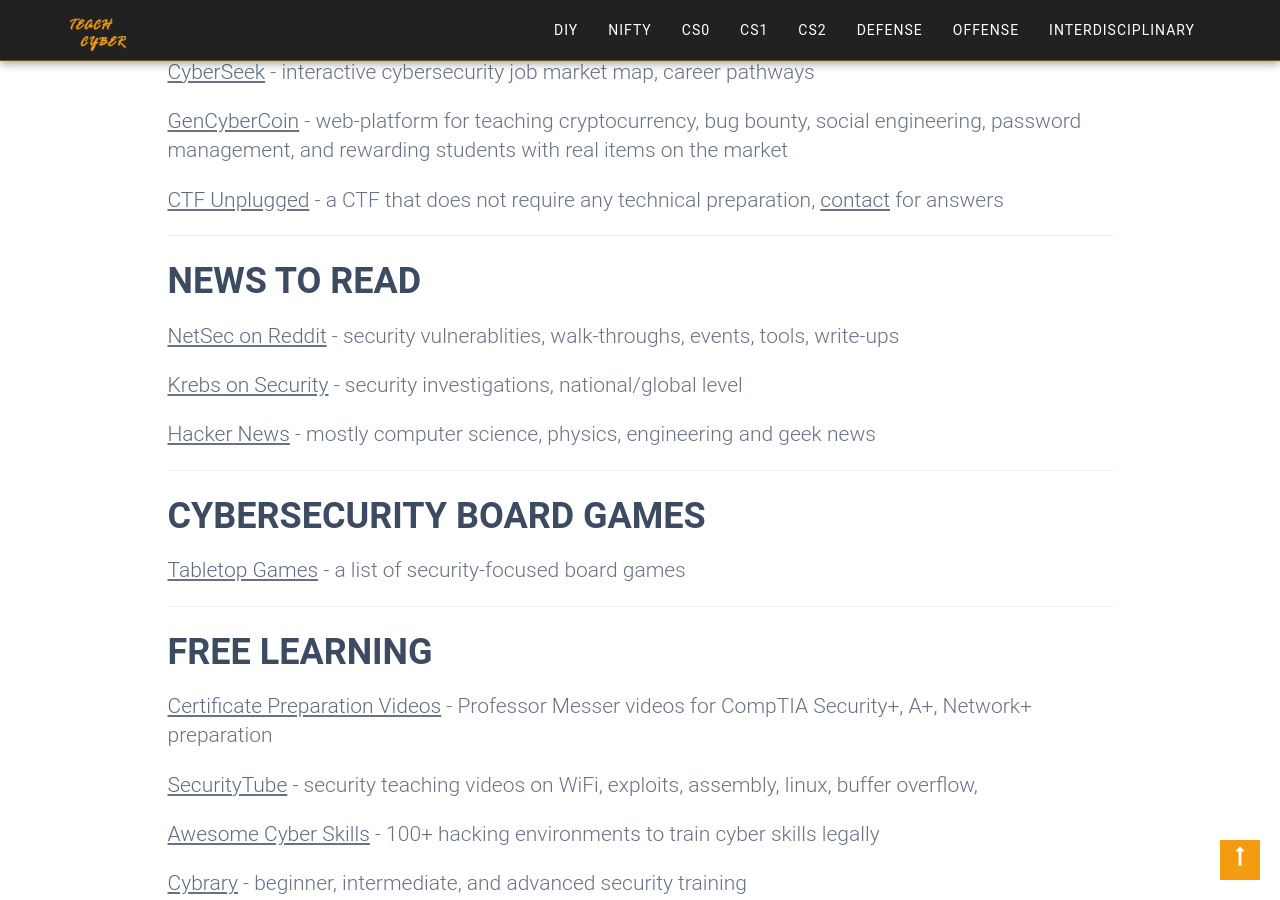
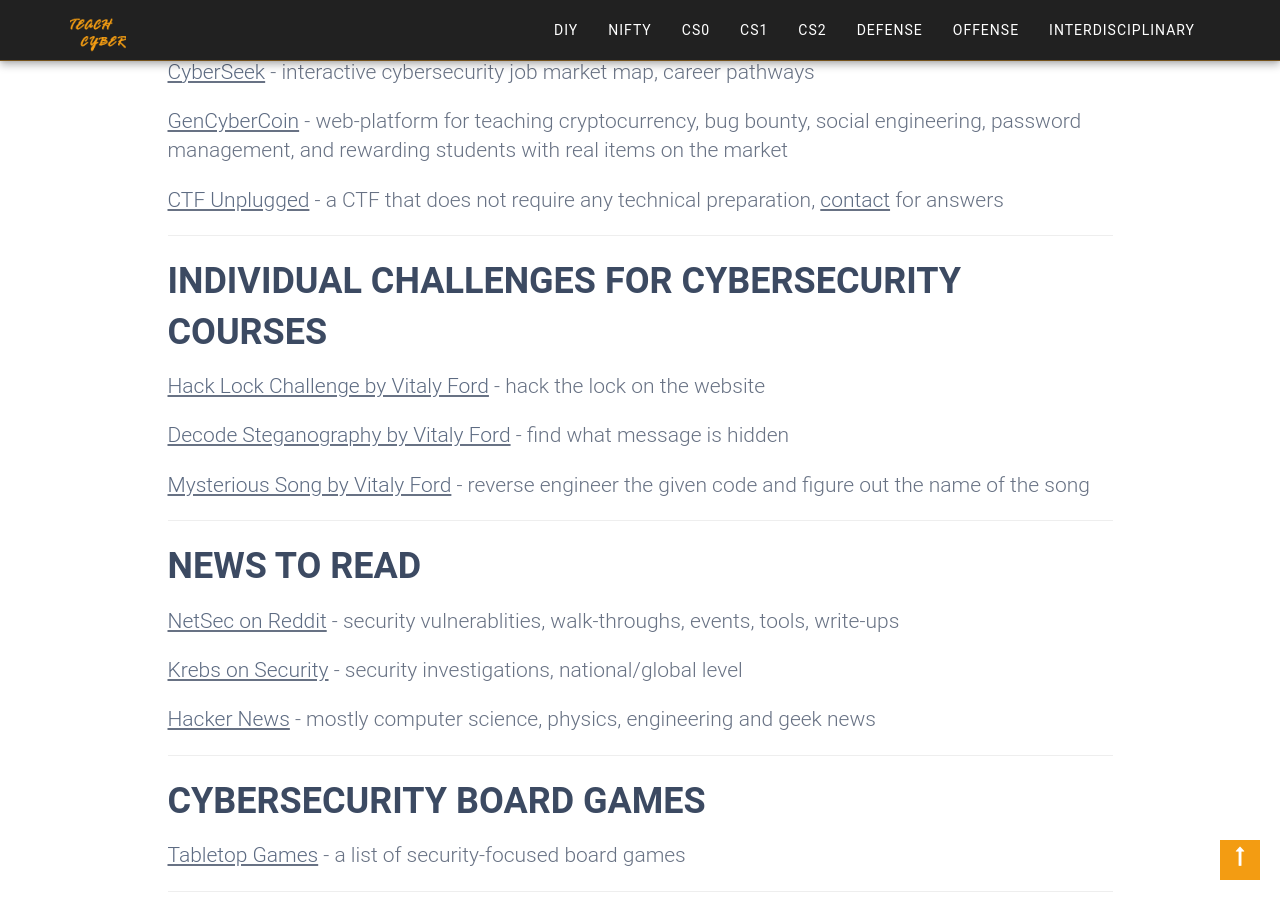
Before and after one commit to teachcyber/teachcyber.github.io, a Jekyll site: the page built from diy.html, in a window 1280 px wide and 900 px high, scrolled down 656 px. Built offline with Jekyll 4.4.1, drawn with Linux system fonts in a browser that asks for light colours.

Commit message:
Add a section on individual challenges, 3 samples

```diff
--- a/_data/diy.yml
+++ b/_data/diy.yml
@@ -19,6 +19,20 @@
     - name: "CTF Unplugged"
       description: "a CTF that does not require any technical preparation, <u><a href='https://vford.me/contact' target='_blank'>contact</a></u> for answers"
       url: "https://vford.me/ctf-unplugged/CTF_Unplugged_May_2019.docx"
+
+- name: "Individual Challenges for Cybersecurity Courses"
+  links:
+    - name: "Hack Lock Challenge by Vitaly Ford"
+      description: "hack the lock on the website"
+      url: "https://vford.me/challenges/hack-lock/"
+
+    - name: "Decode Steganography by Vitaly Ford"
+      description: "find what message is hidden"
+      url: "https://vford.me/challenges/catch-me/if-you-can.pdf"
+
+    - name: "Mysterious Song by Vitaly Ford"
+      description: "reverse engineer the given code and figure out the name of the song"
+      url: "https://vford.me/challenges/mysterious-song/"
 
 - name: "News to read"
   links:
```
